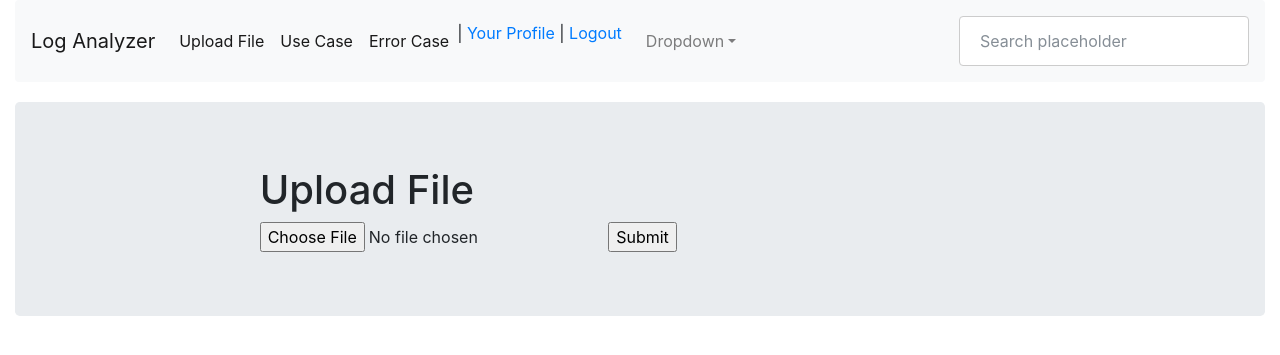
After one commit to EeYiengZheng/LogAnalyzer, a Flask app: page /upload in a window 1280 px wide. The commit adds this page. Shown: the top 355 px of the page. Run offline with Flask 2, Linux system fonts and the light colour scheme; a user stored in the database is signed in; some libraries are stand-ins or nearby versions.

Commit message:
Added upload page, not totally working......

```diff
--- a/flaskfrontend/app/templates/base.html
+++ b/flaskfrontend/app/templates/base.html
@@ -61,6 +61,10 @@
         <div class="collapse navbar-collapse" id="navbarsExample09">
             <ul class="navbar-nav mr-auto">
 
+                <li class="nav-item active">
+                    <a class="nav-link" href="{{ url_for('upload') }}">Upload File<span
+                        class="sr-only">(current)</span></a>
+                </li>
                 <li class="nav-item active">
                     <a class="nav-link" href="{{ url_for('usecase') }}">Use Case<span
                             class="sr-only">(current)</span></a>
--- /dev/null
+++ b/flaskfrontend/app/templates/upload.html
@@ -0,0 +1,18 @@
+<!DOCTYPE html>
+{% extends "base.html" %}
+
+{% block title %}Upload File{% endblock %}
+
+{% block head %}
+  {{ super() }}
+{% endblock %}
+
+
+{% block content %}
+  <h1>Upload File</h1>
+    <form action = "http://localhost:5000/uploader" method = "POST"
+          enctype="multipart/form-data">
+        <input type = "file" name = "file" />
+        <input type = "submit" />
+    </form>
+{% endblock %}
--- a/flaskfrontend/app/views.py
+++ b/flaskfrontend/app/views.py
@@ -4,6 +4,7 @@ from app import app, db, lm, oid
 from .models import User
 from datetime import datetime
 from .forms import LoginForm, RegistrationForm, EditForm
+from werkzeug.utils import secure_filename
 
 @lm.user_loader
 def load_user(id):
@@ -32,6 +33,36 @@ def index():
     return render_template('index.html',
                            title='Home',
                            user=user)
+
+def allowed_file(filename):
+    return '.' in filename and \
+           filename.rsplit('.', 1)[1].lower() in ALLOWED_EXTENSIONS
+
+
+ALLOWED_EXTENSIONS = ['log', 'csv']  # <-- don't know where to put this
+
+@app.route('/upload')
+@login_required
+def upload():
+    return render_template('upload.html')
+
+@app.route('/uploader', methods = ['GET', 'POST'])
+def upload_file():
+    if request.method == 'POST':
+        if 'file' not in request.files:
+            flash('No file part')
+            return redirect(request.url)
+        f = request.files['file']
+        if f.filename == '':
+            flash('No selected file')
+            return redirect(request.url)
+        if f and allowed_file(f.filename):
+            f_name = secure_filename(f.filename)
+            f.save('/uploads_' + f_name)
+            return redirect(url_for('index'))
+        f.save(f.filename)
+        return 'file uploaded successfully'
+    return
 
 @app.route('/usecase')
 @login_required
```
